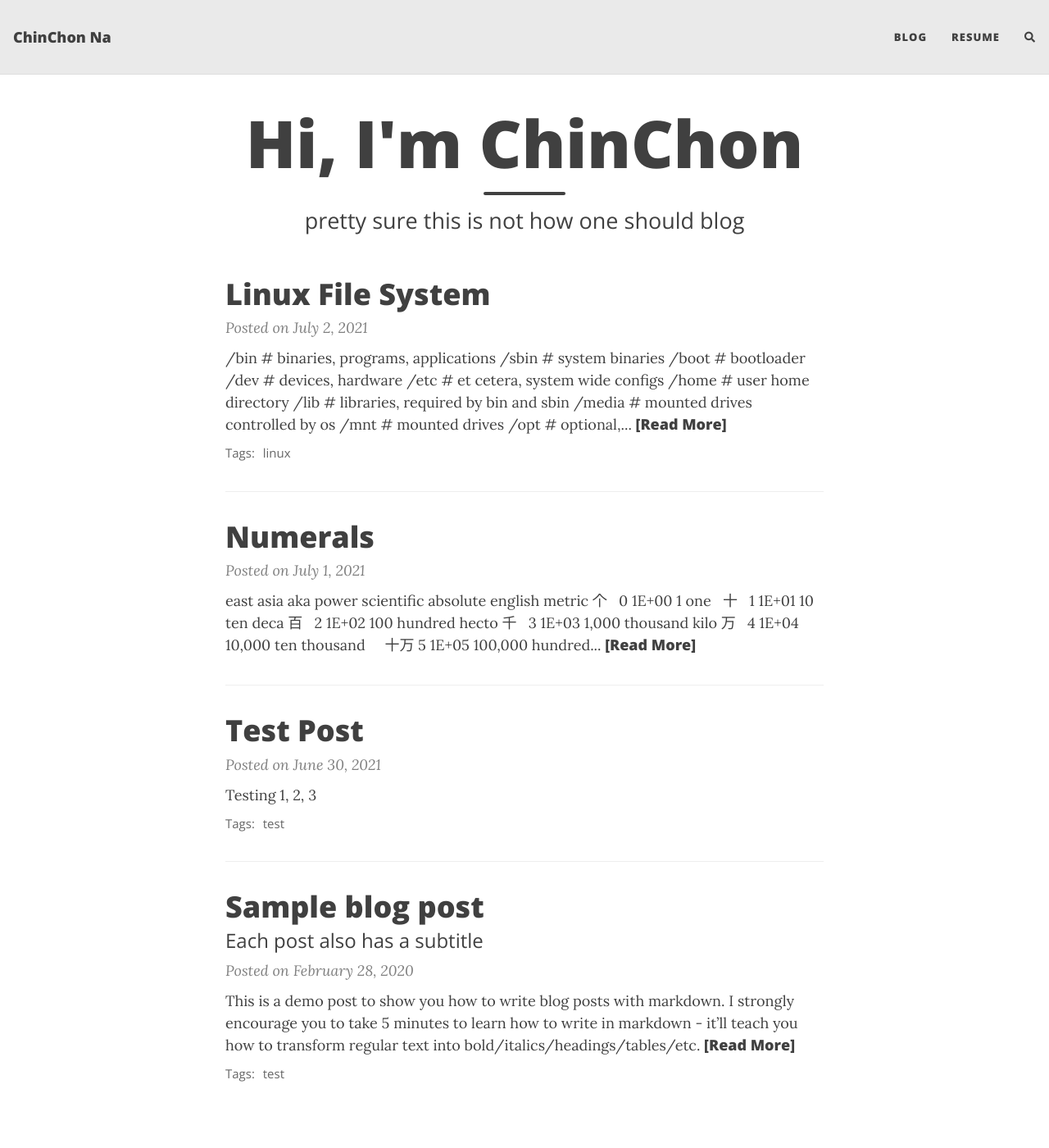
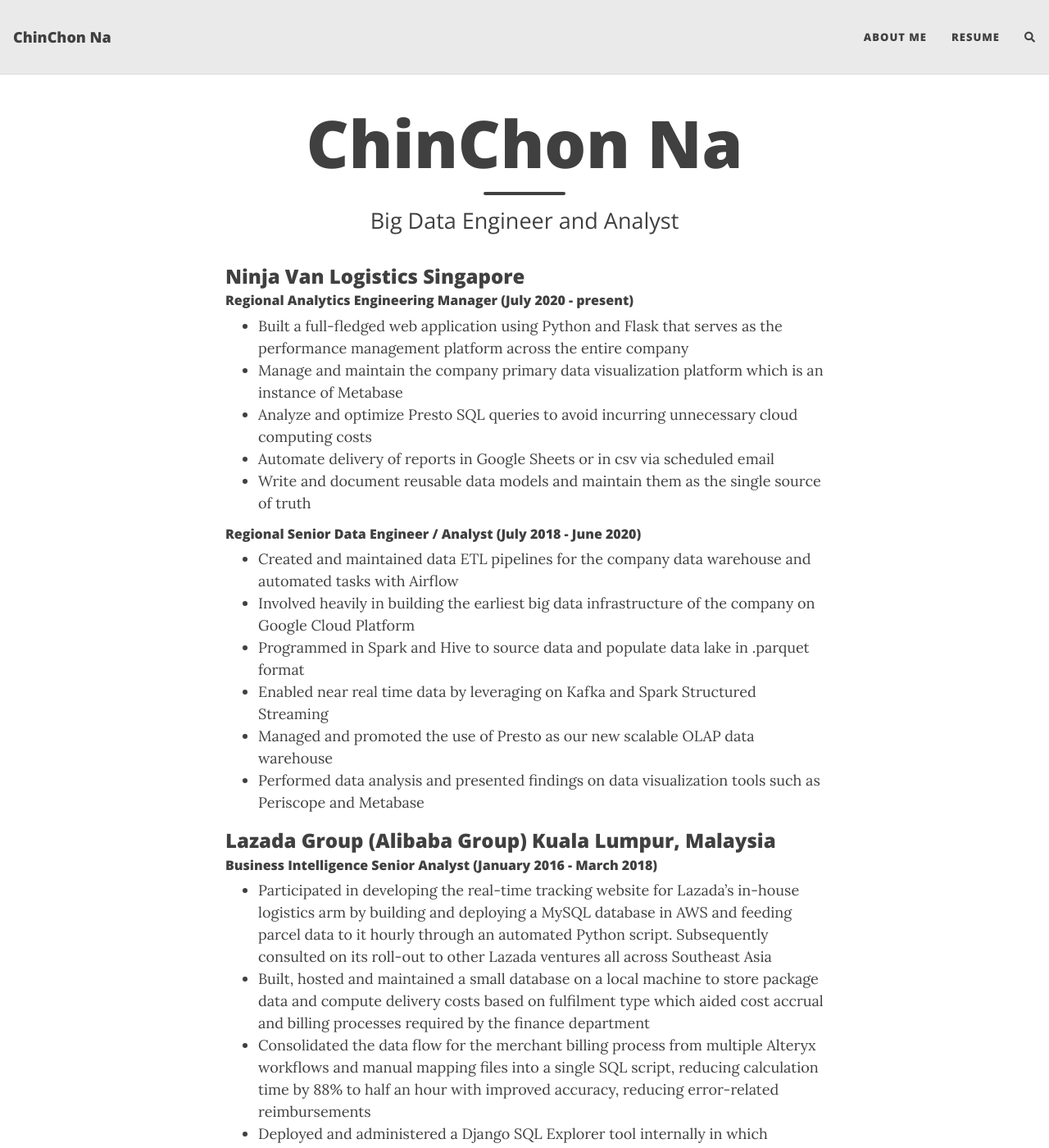
Before and after one commit to chinchon/chinchon.github.io, a Jekyll site: the page built from index.md, in a window 1280 px wide and 1400 px high. Shown: the whole window at 82% size. Built offline with Jekyll 4.4.1, drawn with Linux system fonts in a browser that asks for light colours; nearby versions of some CDN libraries; the list of posts is cut into pages by our own code; comment, search, counter and statistics services are not loaded; some of the changed text lies outside the part shown.

Commit message:
about me page

```diff
--- a/_config.yml
+++ b/_config.yml
@@ -14,7 +14,7 @@
 # --- List of links in the navigation bar --- #
 
 navbar-links:
-  Blog: "/"
+  About Me: "/"
   Resume: "/assets/pdf/resume-nachinchon.pdf"
   # Drop down links:
   #   - Site 1: "https://path/to/site1"
--- a/index.html
+++ /dev/null
@@ -1,6 +0,0 @@
----
-layout: home
-title: Hi, I'm ChinChon
-<!-- subtitle: Big Data Engineer and Analyst -->
-subtitle: pretty sure this is not how one should blog
----
--- /dev/null
+++ b/index.md
@@ -0,0 +1,34 @@
+---
+layout: home
+title: ChinChon Na
+subtitle: Big Data Engineer and Analyst
+---
+### Ninja Van Logistics Singapore
+###### Regional Analytics Engineering Manager (July 2020 - present)
+- Built a full-fledged web application using Python and Flask that serves as the performance management platform across the entire company
+- Manage and maintain the company primary data visualization platform which is an instance of Metabase
+- Analyze and optimize Presto SQL queries to avoid incurring unnecessary cloud computing costs
+- Automate delivery of reports in Google Sheets or in csv via scheduled email
+- Write and document reusable data models and maintain them as the single source of truth
+
+###### Regional Senior Data Engineer / Analyst (July 2018 - June 2020)
+- Created and maintained data ETL pipelines for the company data warehouse and automated tasks with Airflow
+- Involved heavily in building the earliest big data infrastructure of the company on Google Cloud Platform
+- Programmed in Spark and Hive to source data and populate data lake in .parquet format
+- Enabled near real time data by leveraging on Kafka and Spark Structured Streaming
+- Managed and promoted the use of Presto as our new scalable OLAP data warehouse
+- Performed data analysis and presented findings on data visualization tools such as Periscope and Metabase
+
+### Lazada Group (Alibaba Group) Kuala Lumpur, Malaysia
+###### Business Intelligence Senior Analyst (January 2016 - March 2018)
+- Participated in developing the real-time tracking website for Lazada’s in-house logistics arm by building and deploying a MySQL database in AWS and feeding parcel data to it hourly through an automated Python script. Subsequently consulted on its roll-out to other Lazada ventures all across Southeast Asia
+- Built, hosted and maintained a small database on a local machine to store package data and compute delivery costs based on fulfilment type which aided cost accrual and billing processes required by the finance department
+- Consolidated the data flow for the merchant billing process from multiple Alteryx workflows and manual mapping files into a single SQL script, reducing calculation time by 88% to half an hour with improved accuracy, reducing error-related reimbursements
+- Deployed and administered a Django SQL Explorer tool internally in which colleagues across departments can run and extracted data independently
+
+### PricewaterhouseCoopers (PwC) Kuala Lumpur, Malaysia
+###### Forensic Technology Associate, Consulting Services (November 2014 - August 2015)
+- Extracted, transformed and loaded client data into a secure in-house server in order to perform tests and analysis with the aim of detecting and investigating signs of fraudulent activities within the client's operations
+- Utilized VBA to automate manual and repetitive tasks such as standardizing report formatting in Microsoft Excel with the added benefit of eliminating manual input errors and significantly reducing man-hours required
+- Coded a program in Transact-SQL to perform mass export of the result sets to .txt format all within the Microsoft SQL Server environment, shifted the majority of the workload to computers and freed up manpower for other tasks
+- Built interactive dashboards using Tableau Desktop to present to the clients with our findings which often are new information that was only discovered by leveraging on data analytics
```
Also changed, not shown: _drafts/2020-02-28-test-markdown.md (renamed from _posts/2020-02-28-test-markdown.md), _drafts/2021-06-30-test-post.md (renamed from _posts/2021-06-30-test-post.md), _drafts/2021-07-01-numerals.md (renamed from _posts/2021-07-01-numerals.md), _drafts/2021-07-02-linux-file-system.md (renamed from _posts/2021-07-02-linux-file-system.md).
